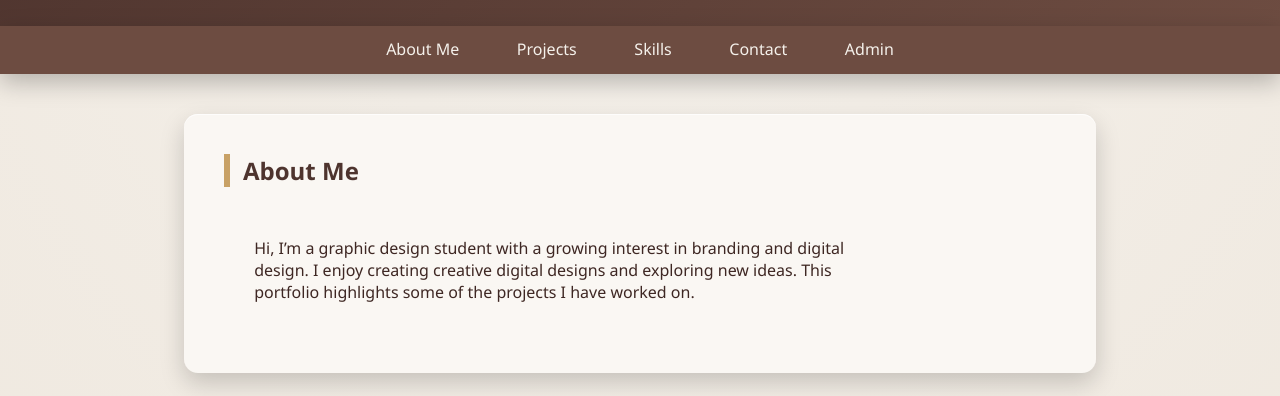
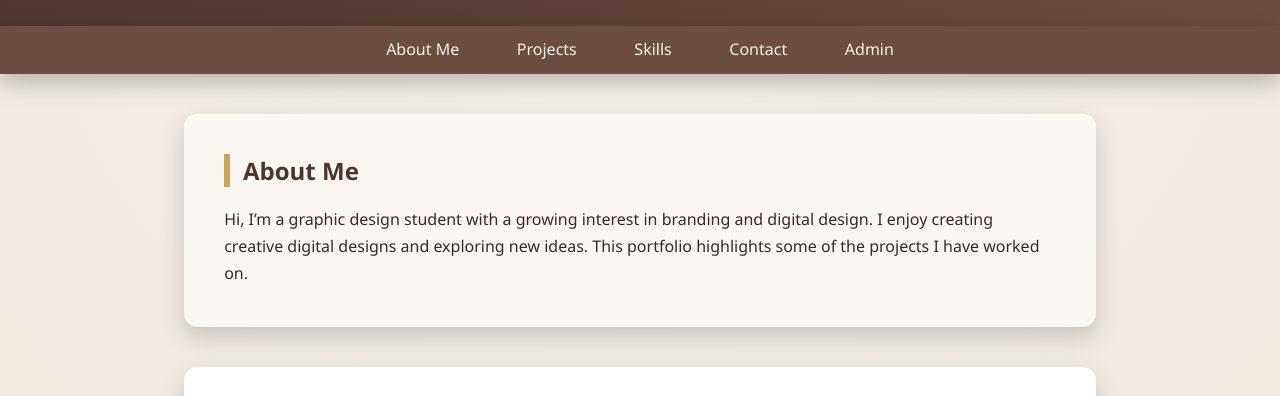
Before and after one commit to midhila345/Midhila.github.io, a plain HTML site: page index.html in a window 1280 px wide. Shown: the part 146-542 px from the top of the page. Drawn offline with Linux system fonts and the light colour scheme.

Commit message:
updated file

```diff
--- a/index.html
+++ b/index.html
@@ -32,7 +32,6 @@
 
 <h2>About Me</h2>
 
-<div class="about-box">
 
 <p>
 Hi, I’m a graphic design student with a growing interest in branding and digital design.
@@ -40,7 +39,6 @@ I enjoy creating creative digital designs and exploring new ideas.
 This portfolio highlights some of the projects I have worked on.
 </p>
 
-</div>
 
 </section>
 
--- a/style.css
+++ b/style.css
@@ -106,12 +106,10 @@ main {
   padding: 2.5rem;
 }
 
-.about-box {
-   padding: 30px;
-  max-width: 650px;
-  margin-top: 20px;
+.about-section p {
+  margin-top: 1rem;
+  line-height: 1.7;
 }
-
 
 .projects-section { background-color: #FFFFFF; padding:2rem; }
 .contact-section { background-color: #FAF7F3; padding:2.5rem; }
```
